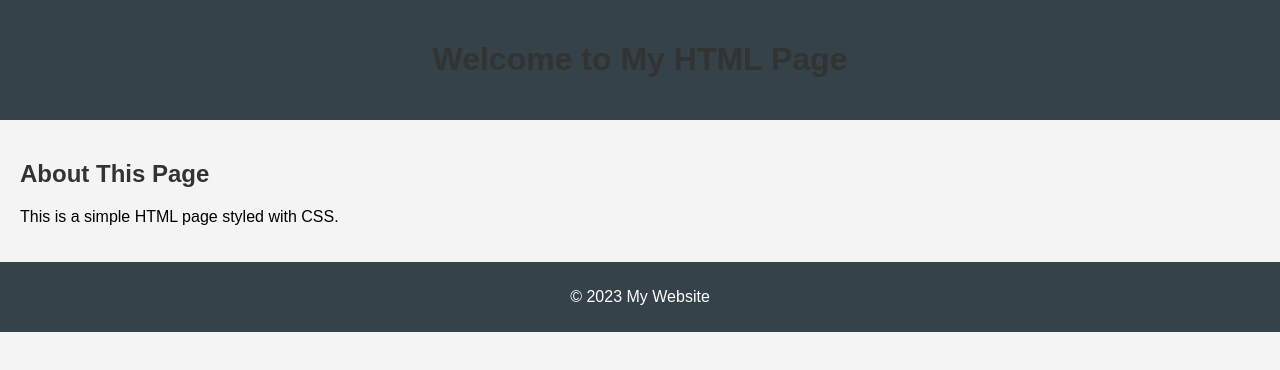
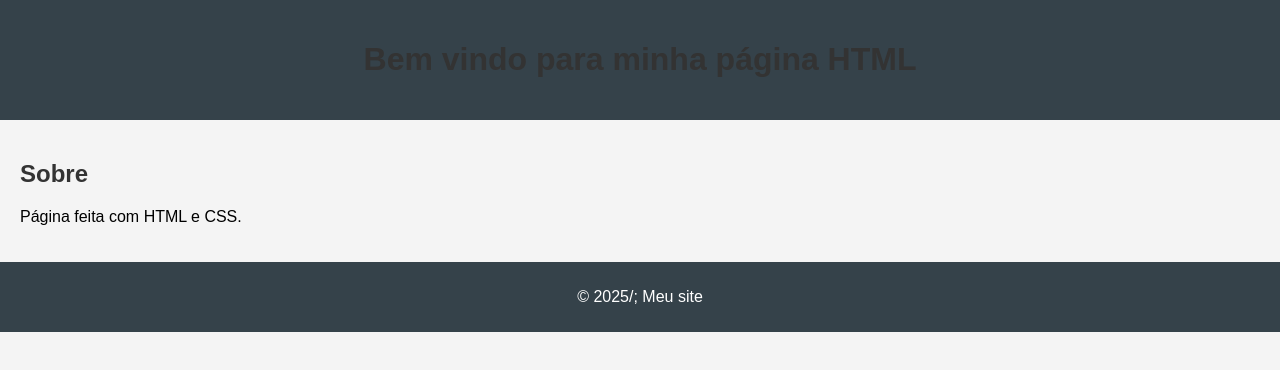
Before and after one commit to whironn/trabalho-baron-1, a plain HTML site: page index.html in a window 1280 px wide. Drawn offline with Linux system fonts and the light colour scheme.

Commit message:
Update index.html

```diff
--- a/index.html
+++ b/index.html
@@ -4,20 +4,20 @@
     <meta charset="UTF-8">
     <meta name="viewport" content="width=device-width, initial-scale=1.0">
     <link rel="stylesheet" href="styles.css">
-    <title>My HTML Page</title>
+    <title>Página HTML</title>
 </head>
 <body>
     <header>
-        <h1>Welcome to My HTML Page</h1>
+        <h1>Bem vindo para minha página HTML</h1>
     </header>
     <main>
         <section>
-            <h2>About This Page</h2>
-            <p>This is a simple HTML page styled with CSS.</p>
+            <h2>Sobre</h2>
+            <p>Página feita com HTML e CSS.</p>
         </section>
     </main>
     <footer>
-        <p>&copy; 2023 My Website</p>
+        <p>&copy; 2025/; Meu site</p>
     </footer>
 </body>
 </html>
```
